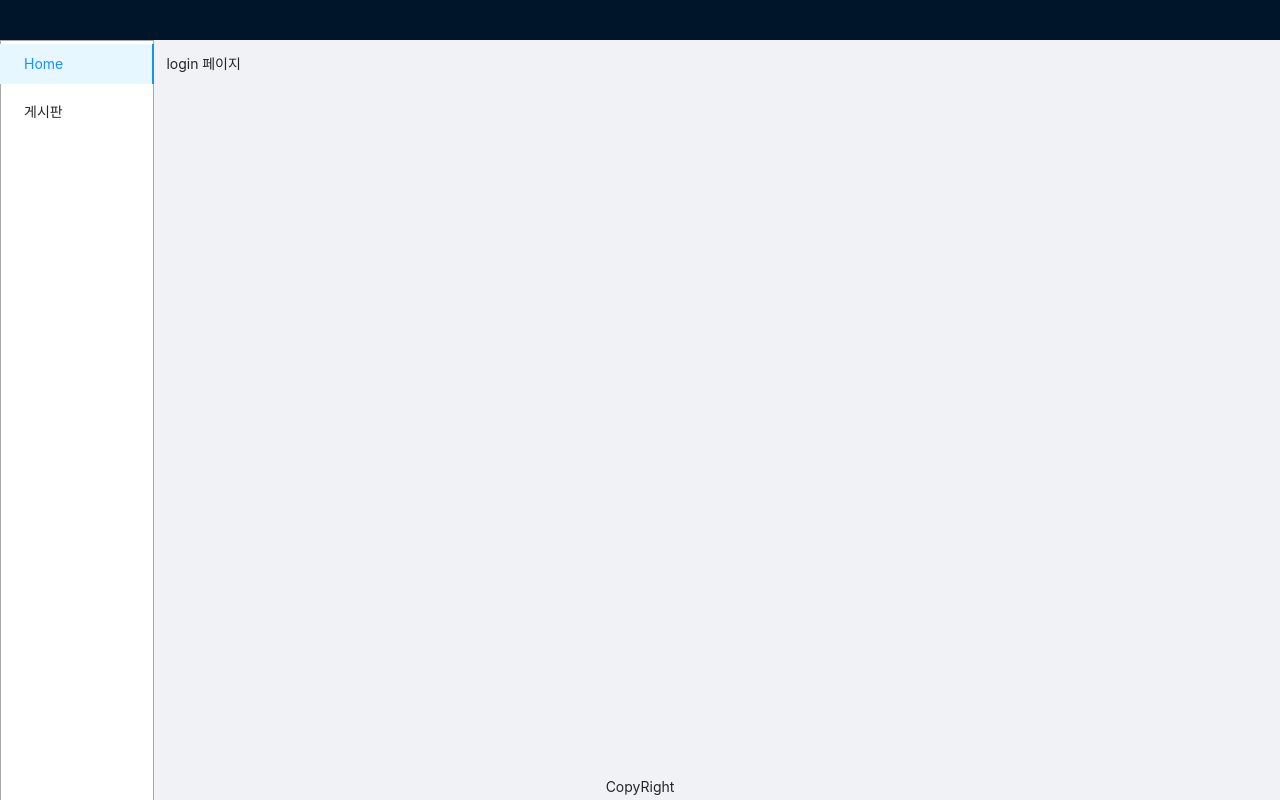
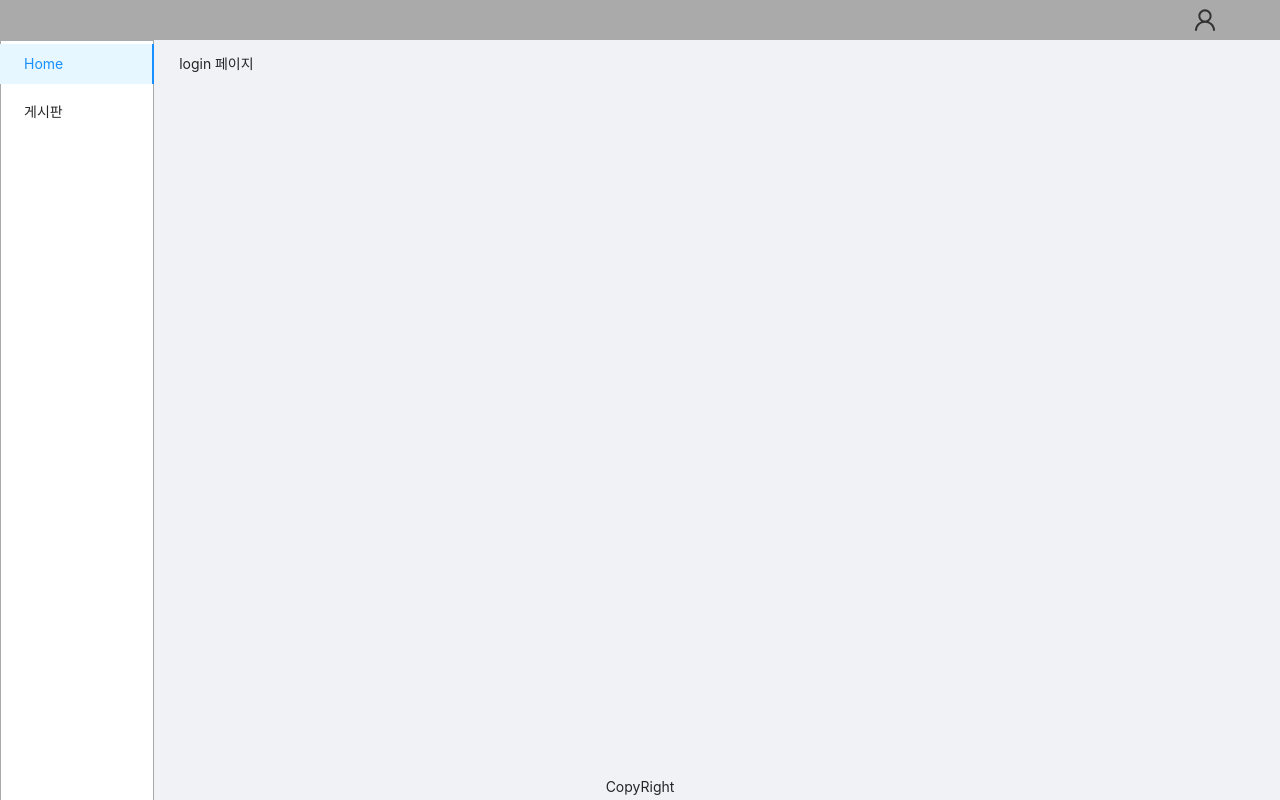
Before and after one commit to SeungMinK/BoardPJT, a React (Create React App) app in the folder web/: page / in a window 1280 px wide. Built offline with nearby package versions, Linux system fonts and the light colour scheme; a web font is replaced by a local one.

Commit message:
FEAT : Header 계정 아이콘 생성

```diff
--- a/web/src/App.css
+++ b/web/src/App.css
@@ -29,6 +29,7 @@
 }
 .header-layout {
     height: 5% !important;
+    background-color: #aaa !important;
 }
 .footer-layout {
     height: 3% !important;
--- a/web/src/App.js
+++ b/web/src/App.js
@@ -10,6 +10,7 @@ import { Layout, Menu, Breadcrumb } from "antd";
 import { useEffect, useState } from "react";
 
 import { useNavigate } from "react-router-dom";
+import { UserOutlined } from "@ant-design/icons";
 
 const { Header, Content, Sider, Footer } = Layout;
 
@@ -37,7 +38,6 @@ function App() {
 
     return (
         <Layout className="root-layout">
-            <Header className="header-layout"></Header>
             {userMode === "M" ? (
                 <>
                     <Menu
@@ -52,7 +52,20 @@ function App() {
                         }}
                     />
                 </>
-            ) : null}
+            ) : (
+                <Header className="header-layout">
+                    {" "}
+                    <UserOutlined
+                        style={{
+                            color: "#333",
+                            fontSize: "3vh",
+                            marginTop: "1vh",
+                            marginRight: "1vw",
+                            float: "right",
+                        }}
+                    />{" "}
+                </Header>
+            )}
 
             <Layout>
                 {userMode === "W" ? (
@@ -77,7 +90,7 @@ function App() {
                     </>
                 ) : null}
 
-                <Layout style={{ paddingTop: "1%", paddingLeft: "1%", paddingRight: "5%" }}>
+                <Layout style={{ paddingTop: "1%", paddingLeft: "2%", paddingRight: "2%" }}>
                     <Content
                         className="site-layout-background"
                         style={{
```
